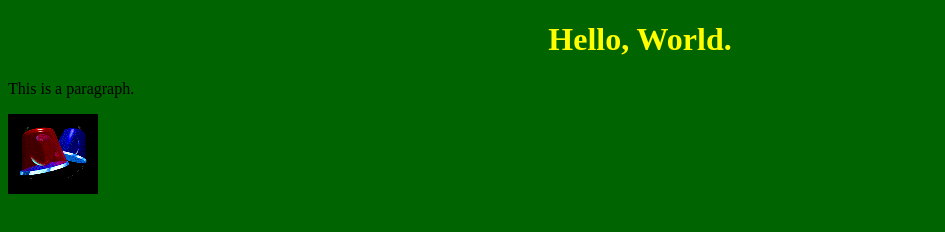
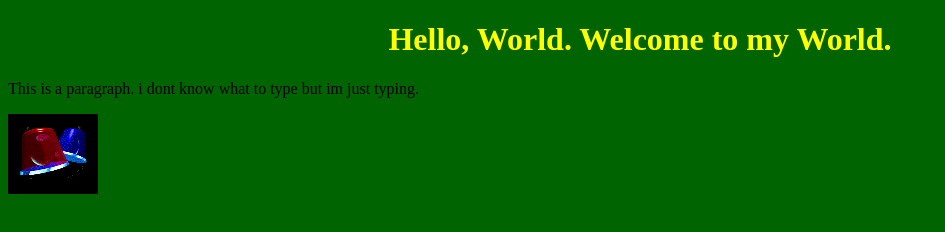
Before and after one commit to Joey-Yi12/template, a plain HTML site: page index.html in a window 1280 px wide. Shown: the whole page, without its empty margins (0-945 px from the left). Drawn offline with Linux system fonts and the light colour scheme.

Commit message:
Update index.html

```diff
--- a/index.html
+++ b/index.html
@@ -24,10 +24,10 @@
   </head>
   <body>
      <h1>
-       Hello, World.
+       Hello, World. Welcome to my World.
     </h1>
     <p>
-      This is a paragraph.
+      This is a paragraph. i dont know what to type but im just typing.
     </p>
     <!-- Image tag is below -->
     <img src="./assets/gifs/1asp101.gif">
```
